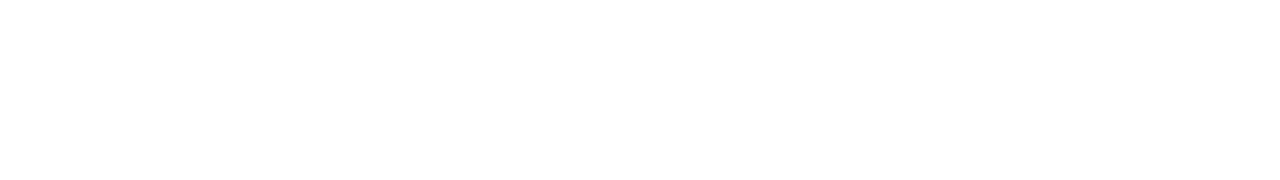
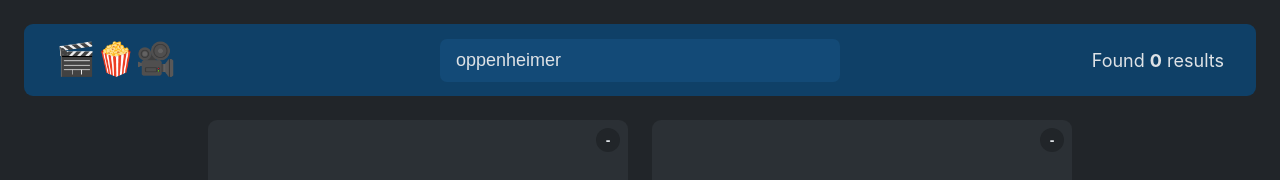
Before and after one commit to ryntxt/OMDBthings, a plain HTML site: page index.html in a window 1280 px wide. Drawn offline with Linux system fonts and the light colour scheme; the site is published under a folder, as on GitHub Pages, so addresses that start at the root find nothing; no server answers.

Commit message:
Fix script and link paths in index.html

```diff
--- a/index.html
+++ b/index.html
@@ -5,8 +5,8 @@
     <link rel="icon" type="image/svg+xml" href="/vite.svg" />
     <meta name="viewport" content="width=device-width, initial-scale=1.0" />
     <title>pop-movie-stuff</title>
-    <script type="module" crossorigin src="/assets/index-Bdg9Nhfs.js"></script>
-    <link rel="stylesheet" crossorigin href="/assets/index-BKUW1dSi.css">
+    <script type="module" crossorigin src="assets/index-Bdg9Nhfs.js"></script>
+    <link rel="stylesheet" crossorigin href="assets/index-BKUW1dSi.css">
   </head>
   <body>
     <div id="root"></div>
```
